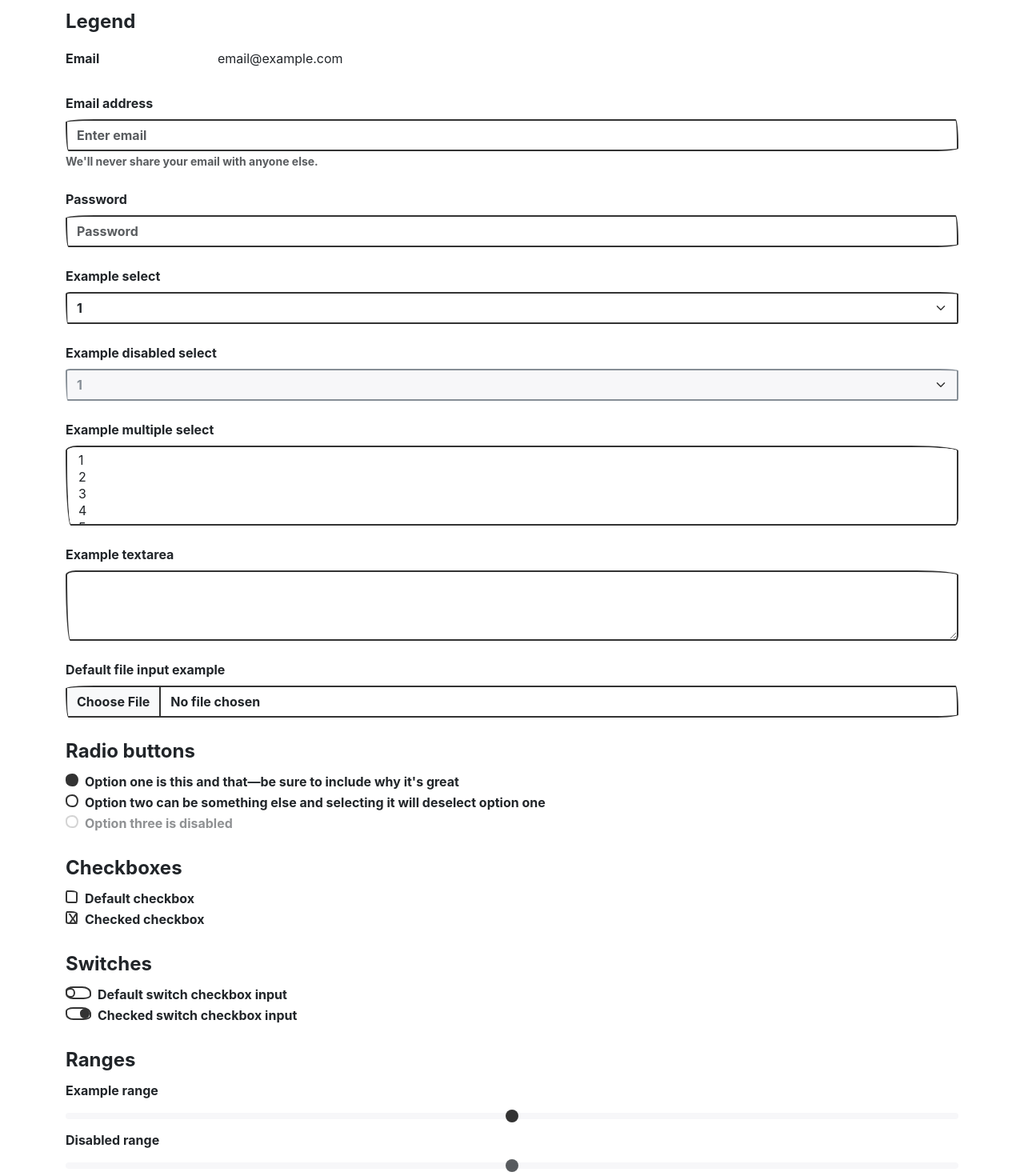
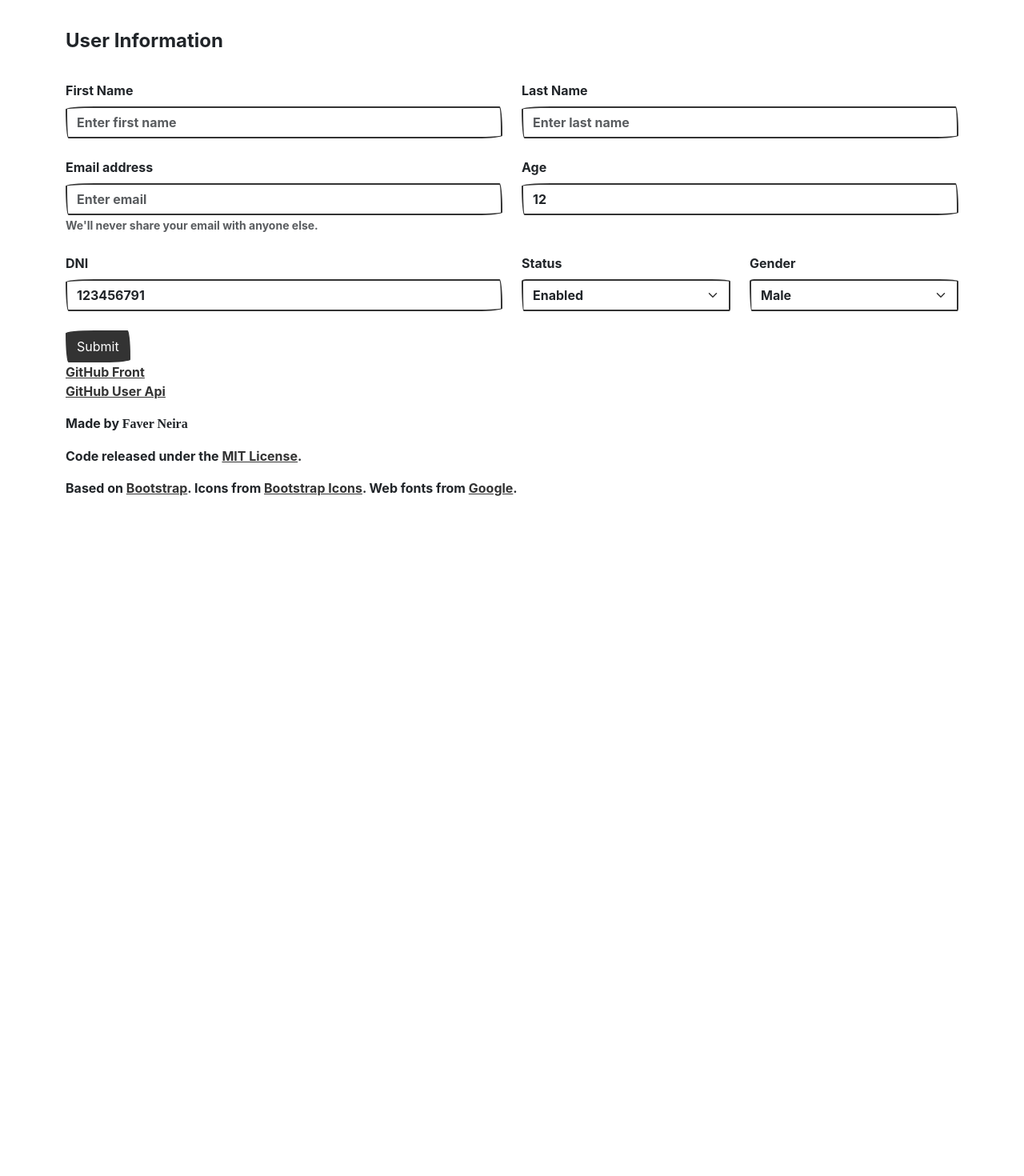
Before and after one commit to fxneiram/demo_angular, an Angular app: page /users/register in a window 1280 px wide. Shown: the part 260-1730 px from the top of the page at 80% size. After the commit the page ends 898 px from the top, so only its background shows below. Built offline with nearby package versions, Linux system fonts and the light colour scheme; a web font is replaced by a local one.

Commit message:
base user form

```diff
--- a/src/app/users/register/register.component.html
+++ b/src/app/users/register/register.component.html
@@ -1,115 +1,56 @@
 <form>
   <fieldset>
-    <legend>Legend</legend>
+    <legend class="mt-4">User Information</legend>
+
     <div class="row">
-      <label for="staticEmail" class="col-sm-2 col-form-label">Email</label>
-      <div class="col-sm-10">
-        <input type="text" readonly="" class="form-control-plaintext" id="staticEmail" value="email@example.com">
+      <div class="col-md-6">
+        <label for="firstName" class="form-label mt-4">First Name</label>
+        <input type="text" class="form-control" id="firstName" placeholder="Enter first name" required>
+      </div>
+
+      <div class="col-md-6">
+        <label for="lastName" class="form-label mt-4">Last Name</label>
+        <input type="text" class="form-control" id="lastName" placeholder="Enter last name" required>
       </div>
     </div>
-    <div>
-      <label for="exampleInputEmail1" class="form-label mt-4">Email address</label>
-      <input type="email" class="form-control" id="exampleInputEmail1" aria-describedby="emailHelp" placeholder="Enter email">
+
+    <div class="row mt-4">
+      <div class="col-md-6">
+        <label for="email" class="form-label">Email address</label>
+        <input type="email" class="form-control" id="email" aria-describedby="emailHelp" placeholder="Enter email" required>
         <small id="emailHelp" class="form-text text-muted">We'll never share your email with anyone else.</small>
       </div>
-    <div>
-      <label for="exampleInputPassword1" class="form-label mt-4">Password</label>
-      <input type="password" class="form-control" id="exampleInputPassword1" placeholder="Password" autocomplete="off">
+
+      <div class="col-md-6">
+        <label for="age" class="form-label">Age</label>
+        <input type="number" class="form-control" id="age" placeholder="Enter age" value="12" min="1" required>
       </div>
-    <div>
-      <label for="exampleSelect1" class="form-label mt-4">Example select</label>
-      <select class="form-select" id="exampleSelect1">
-        <option>1</option>
-        <option>2</option>
-        <option>3</option>
-        <option>4</option>
-        <option>5</option>
+    </div>
+
+    <div class="row mt-4">
+      <div class="col-md-6">
+        <label for="dni" class="form-label">DNI</label>
+        <input type="text" class="form-control" id="dni" placeholder="Enter DNI" value="123456791" required>
+      </div>
+
+      <div class="col-md-3">
+        <label for="status" class="form-label">Status</label>
+        <select class="form-select" id="status" required>
+          <option value="enabled" selected>Enabled</option>
+          <option value="disabled">Disabled</option>
         </select>
       </div>
-    <div>
-      <label for="exampleSelect1" class="form-label mt-4">Example disabled select</label>
-      <select class="form-select" id="exampleDisabledSelect1" disabled="">
-        <option>1</option>
-        <option>2</option>
-        <option>3</option>
-        <option>4</option>
-        <option>5</option>
+
+      <div class="col-md-3">
+        <label for="gender" class="form-label">Gender</label>
+        <select class="form-select" id="gender" required>
+          <option value="Male" selected>Male</option>
+          <option value="Female">Female</option>
+          <option value="Other">Other</option>
         </select>
       </div>
-    <div>
-      <label for="exampleSelect2" class="form-label mt-4">Example multiple select</label>
-      <select multiple="" class="form-select" id="exampleSelect2">
-        <option>1</option>
-        <option>2</option>
-        <option>3</option>
-        <option>4</option>
-        <option>5</option>
-      </select>
     </div>
-    <div>
-      <label for="exampleTextarea" class="form-label mt-4">Example textarea</label>
-      <textarea class="form-control" id="exampleTextarea" rows="3"></textarea>
-    </div>
-    <div>
-      <label for="formFile" class="form-label mt-4">Default file input example</label>
-      <input class="form-control" type="file" id="formFile">
-    </div>
-    <fieldset>
-      <legend class="mt-4">Radio buttons</legend>
-      <div class="form-check">
-        <input class="form-check-input" type="radio" name="optionsRadios" id="optionsRadios1" value="option1" checked="">
-        <label class="form-check-label" for="optionsRadios1">
-          Option one is this and that—be sure to include why it's great
-        </label>
-      </div>
-      <div class="form-check">
-        <input class="form-check-input" type="radio" name="optionsRadios" id="optionsRadios2" value="option2">
-        <label class="form-check-label" for="optionsRadios2">
-          Option two can be something else and selecting it will deselect option one
-        </label>
-      </div>
-      <div class="form-check disabled">
-        <input class="form-check-input" type="radio" name="optionsRadios" id="optionsRadios3" value="option3" disabled="">
-        <label class="form-check-label" for="optionsRadios3">
-          Option three is disabled
-        </label>
-      </div>
-    </fieldset>
-    <fieldset>
-      <legend class="mt-4">Checkboxes</legend>
-      <div class="form-check">
-        <input class="form-check-input" type="checkbox" value="" id="flexCheckDefault">
-        <label class="form-check-label" for="flexCheckDefault">
-          Default checkbox
-        </label>
-      </div>
-      <div class="form-check">
-        <input class="form-check-input" type="checkbox" value="" id="flexCheckChecked" checked="">
-        <label class="form-check-label" for="flexCheckChecked">
-          Checked checkbox
-        </label>
-      </div>
-    </fieldset>
-    <fieldset>
-      <legend class="mt-4">Switches</legend>
-      <div class="form-check form-switch">
-        <input class="form-check-input" type="checkbox" id="flexSwitchCheckDefault">
-        <label class="form-check-label" for="flexSwitchCheckDefault">Default switch checkbox input</label>
-      </div>
-      <div class="form-check form-switch">
-        <input class="form-check-input" type="checkbox" id="flexSwitchCheckChecked" checked="">
-        <label class="form-check-label" for="flexSwitchCheckChecked">Checked switch checkbox input</label>
-      </div>
-    </fieldset>
-    <fieldset>
-      <legend class="mt-4">Ranges</legend>
-      <label for="customRange1" class="form-label">Example range</label>
-      <input type="range" class="form-range" id="customRange1">
-      <label for="disabledRange" class="form-label">Disabled range</label>
-      <input type="range" class="form-range" id="disabledRange" disabled="">
-      <label for="customRange3" class="form-label">Example range</label>
-      <input type="range" class="form-range" min="0" max="5" step="0.5" id="customRange3">
-    </fieldset>
-    <button type="submit" class="btn btn-primary">Submit</button>
+
+    <button type="submit" class="btn btn-primary mt-4">Submit</button>
   </fieldset>
 </form>
```
Lines whose indentation alone changed are shown as unchanged.
